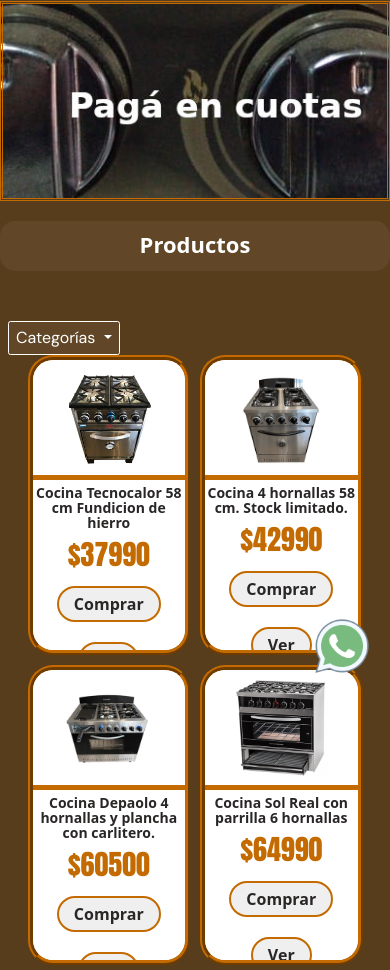
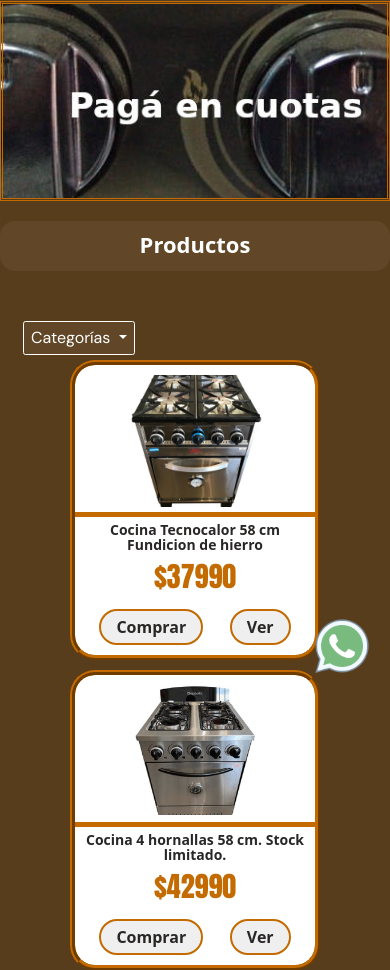
Before and after one commit to facurz/Proyecto-Garcia-Equipamientos, a website: page pages/Productos.html in a window 390 px wide. Shown: the part 140-1110 px from the top of the page. Drawn offline with nearby package versions, Linux system fonts and the light colour scheme.

```diff
--- a/pages/Productos.html
+++ b/pages/Productos.html
@@ -77,7 +77,7 @@
             </div>
             <div class="row">
                 <div class="col-md-3 col-12 mainProductos__menu">
-                    <div class="dropdown">
+                    <div class="dropdown ps-4 mb-2">
                         <button class="btn btn-secondary dropdown-toggle mainProductos__menu--boton" type="button" id="dropdownMenuButton1" data-bs-toggle="dropdown"  aria-expanded="false">
                           Categorías
                         </button>
@@ -117,7 +117,7 @@
                         </li>
                     </ul>  -->
                 </div>
-                <div class="col-md-9 col-12">
+                <div class="col-md-9 col-sm-12 d-sm-block d-flex justify-content-center">
                     <section class="mainProductos__items">
                         <div class="item1 box">
                             <div class="item1__img"></div>
--- a/scss/style.scss
+++ b/scss/style.scss
@@ -345,7 +345,6 @@
     background-color: #524230;
     border-color: white;
 }
-
 .mainProductos__menu--boton:focus {
     background-color: #614728;
     border-color: white;
@@ -354,7 +353,6 @@
     background-color: #614728;
     width: 100%;
 }
-
 
 .mainProductos__items {
     display: grid;
@@ -735,4 +733,20 @@
     .presentacion__showroom--transform:hover {
         transform: none;
     }
+    .mainProductos__items {
+        display: grid;
+        grid-template-areas:
+        "item1"
+        "item2"
+        "item3"
+        "item4"
+        "item5"
+        "item6";
+        grid-template-rows: repeat(6, 300px);
+        grid-template-columns: 250px;
+        row-gap: 10px;
+        column-gap: 10px;
+        height: auto;
+        margin: 0px 20px 15px 20px;
+    }
 }
```
Also changed, not shown: css/style.css.
